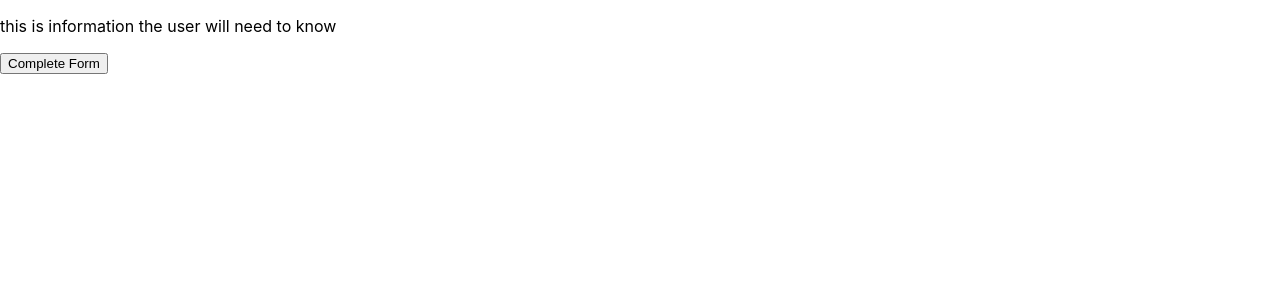
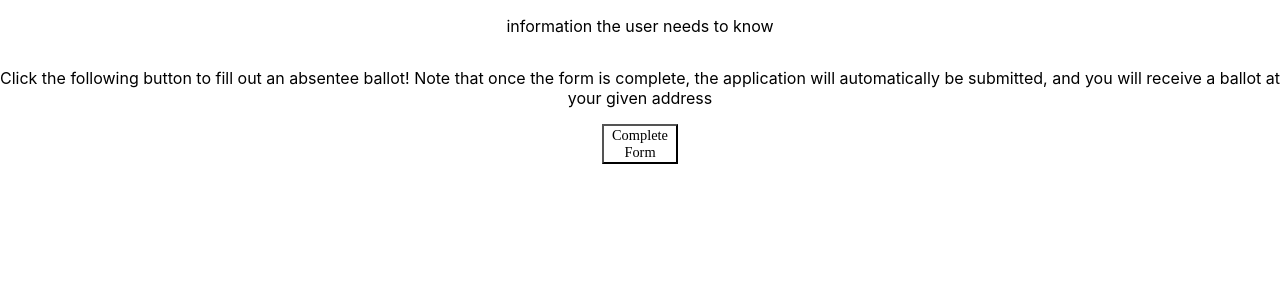
Before and after one commit to rohithm1/absentee-ballot-form, a React (Create React App) app: page / in a window 1280 px wide. Shown: the top 300 px of the page. Built offline with nearby package versions, Linux system fonts and the light colour scheme.

Commit message:
need to implement popup modal

```diff
--- a/package.json
+++ b/package.json
@@ -6,6 +6,8 @@
     "@testing-library/jest-dom": "^4.2.4",
     "@testing-library/react": "^9.3.2",
     "@testing-library/user-event": "^7.1.2",
+    "css-loader": "^3.4.2",
+    "node-sass": "^4.13.1",
     "react": "^16.13.0",
     "react-bootstrap": "^1.0.0-beta.17",
     "react-dom": "^16.13.0",
--- a/src/App.css
+++ /dev/null
@@ -1,5 +0,0 @@
-.registration-form-page {
-  display: flex;
-  flex-direction: row;
-  width:100%;
-}
--- a/src/App.js
+++ b/src/App.js
@@ -1,7 +1,8 @@
 import React from 'react';
-import './App.css';
 import RegistrationForm from './components/registration'
 import ReactHelmet from './components/helmet'
+import './App.scss'
+
 
 function App() {
   return (
--- /dev/null
+++ b/src/App.scss
@@ -0,0 +1,3 @@
+body {
+  background-color: white;
+}
--- /dev/null
+++ b/src/components/pageheader.js
@@ -0,0 +1,18 @@
+import React, { Component } from 'react';
+
+class PageHeader extends Component {
+  constructor(props) {
+    super(props);
+    this.state = {
+
+    };
+  }
+
+  render() {
+    return (
+      <p>information the user needs to know</p>
+    );
+  }
+}
+
+export default PageHeader;
--- a/src/components/registration.js
+++ b/src/components/registration.js
@@ -1,7 +1,7 @@
 import React, { Component } from 'react';
-import { Modal, Button } from 'react-bootstrap';
-
-
+import { Button } from 'react-bootstrap';
+import PageHeader from './pageheader.js'
+import '../styles/registration.scss'
 
 class RegistrationForm extends Component {
   constructor(props) {
@@ -15,27 +15,22 @@ class RegistrationForm extends Component {
     this.setState(prevState => ({
       showForm: !prevState.showForm,
     }));
+    console.log(this.state.showForm);
   }
 
 
   render() {
-    if (this.state.showForm) {
-      return (
-        <div id="registration-form-page">
-            <p>this is information the user will need to know</p>
-            <p>this is where the modal would be</p>
+    return (
+      <>
+        <div className="registration-form-page">
+            <PageHeader></PageHeader>
+            <p>Click the following button to fill out an absentee ballot! Note that once the form is complete, the application will automatically
+            be submitted, and you will receive a ballot at your given address</p>
             <Button className="show-form-button" onClick={() => this.toggleShowForm()}>Complete Form</Button>
         </div>
-      );
-    }
-    else {
-      return (
-        <div id="registration-form-page">
-            <p>this is information the user will need to know</p>
-            <Button className="show-form-button" onClick={() => this.toggleShowForm()}>Complete Form</Button>
-        </div>
-      );
-    }
+      </>
+
+    );
   }
 }
 
--- /dev/null
+++ b/src/styles/registration.scss
@@ -0,0 +1,16 @@
+.registration-form-page {
+  display: flex;
+  flex-direction: column;
+  width: 100%;
+  text-align: center;
+}
+
+.show-form-button {
+  background-color: #FFFFFF;
+  border-color: black;
+  width: 4.75rem;
+  font-size: .9rem;
+  margin: 0 auto;
+  font-family: Raleway;
+  font-style: normal;
+}
```
Also changed, not shown: 1 other file (tests, documents, lock files or other folders).
